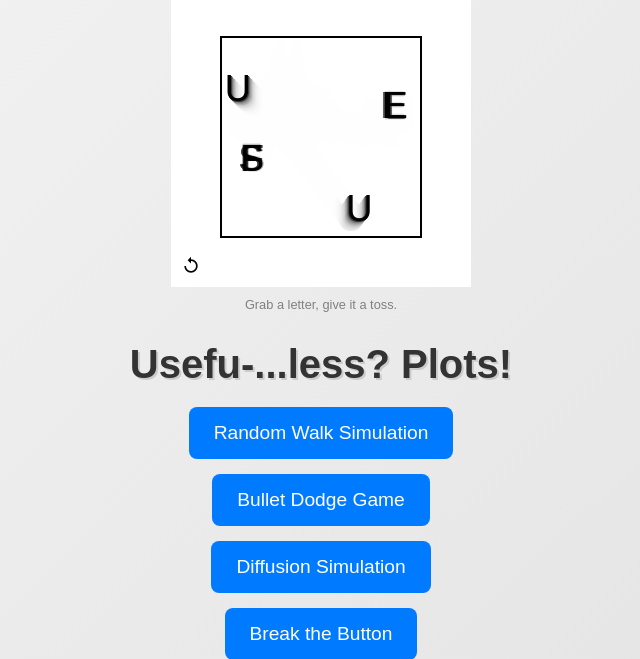
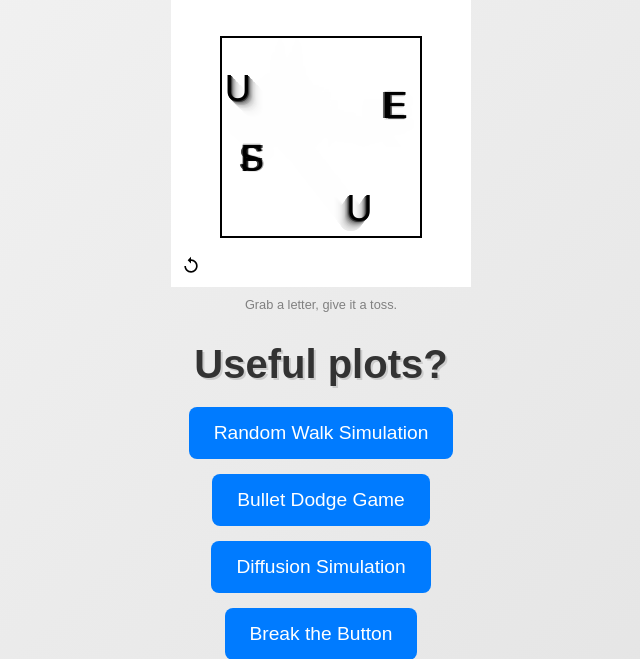
Before and after one commit to kitkatbarman/plotting_script, a Flask app: page / in a window 1280 px wide. Shown: the top 659 px of the page, without its empty margins (319-959 px from the left). Run offline with Flask 3, Linux system fonts and the light colour scheme.

Commit message:
Update home.html

```diff
--- a/app/templates/home.html
+++ b/app/templates/home.html
@@ -91,7 +91,7 @@
         </svg>
         <p class="subscript">Grab a letter, give it a toss.</p>
     </div>
-    <h1>Usefu-...less? Plots!</h1>
+    <h1>Useful plots?</h1>
     <div class="button-container">
         <!-- <a href="{{ url_for('investment_app.investment_app_route', _external=True) }}">Investment Growth Calculator</a> -->
         <a href="{{ url_for('randomWalk.randomWalk_page', _external=True) }}">Random Walk Simulation</a>
```
